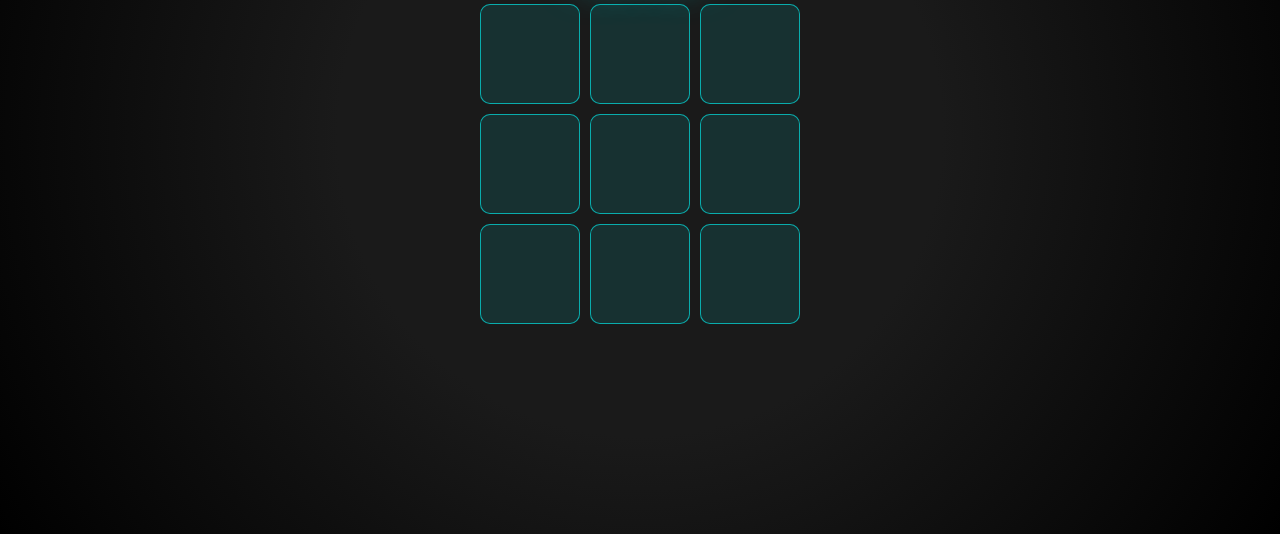
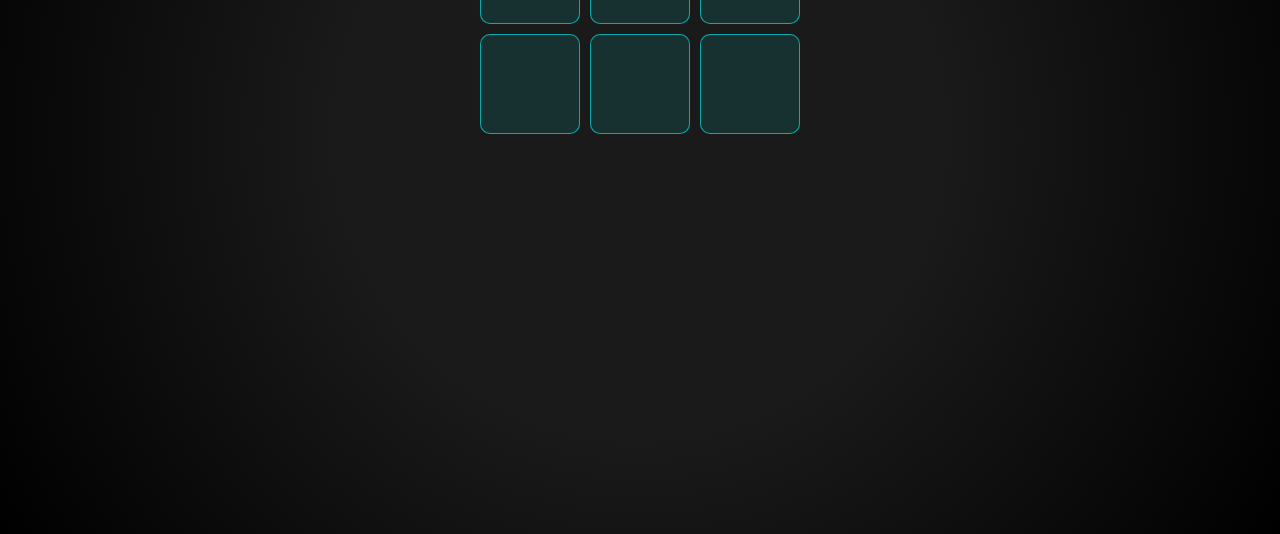
Before and after one commit to Scort231/scort231.github.io, a plain HTML site: page games.html in a window 1280 px wide. Shown: the part 266-800 px from the top of the page. Drawn offline with Linux system fonts and the light colour scheme.

Commit message:
Update games.html

```diff
--- a/games.html
+++ b/games.html
@@ -22,8 +22,9 @@
       display: flex;
       flex-direction: column;
       align-items: center;
-      justify-content: center;
+      justify-content: flex-start; /* Align items to the top */
       height: 100vh;
+      padding-top: 20px; /* Add some padding at the top */
     }
 
     h1 {
```
